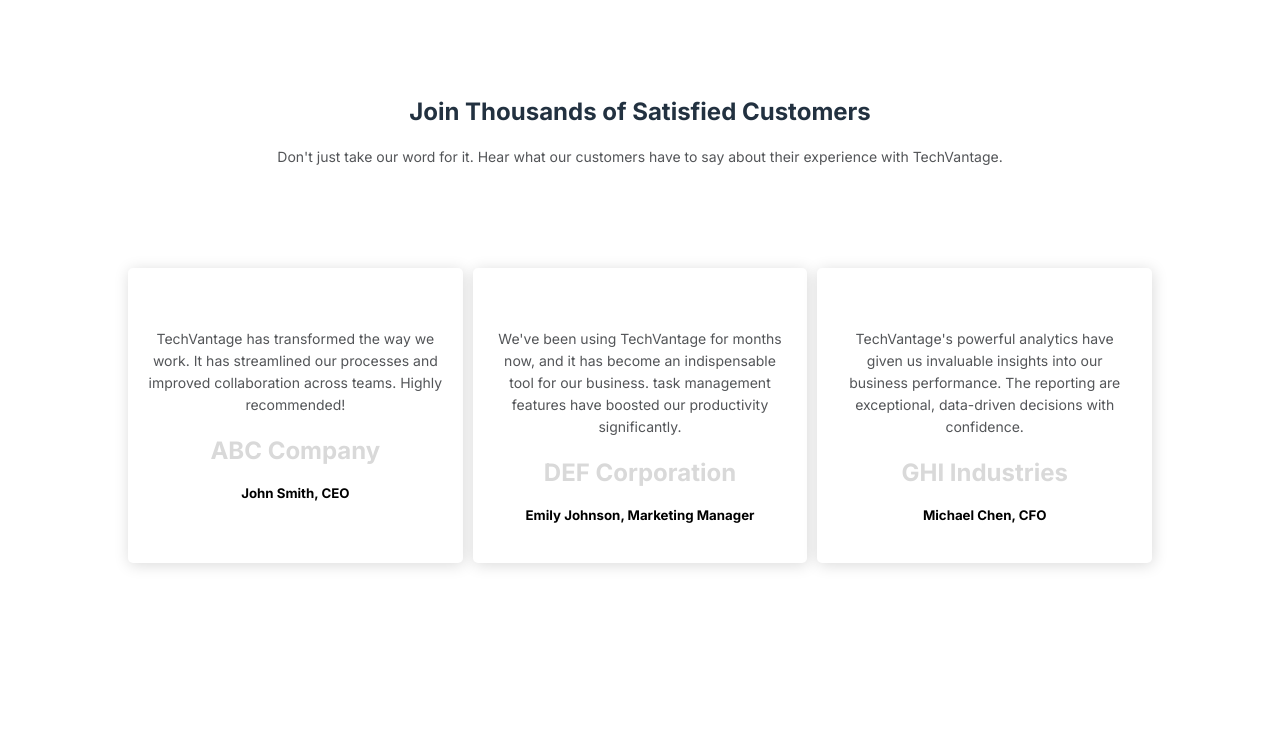
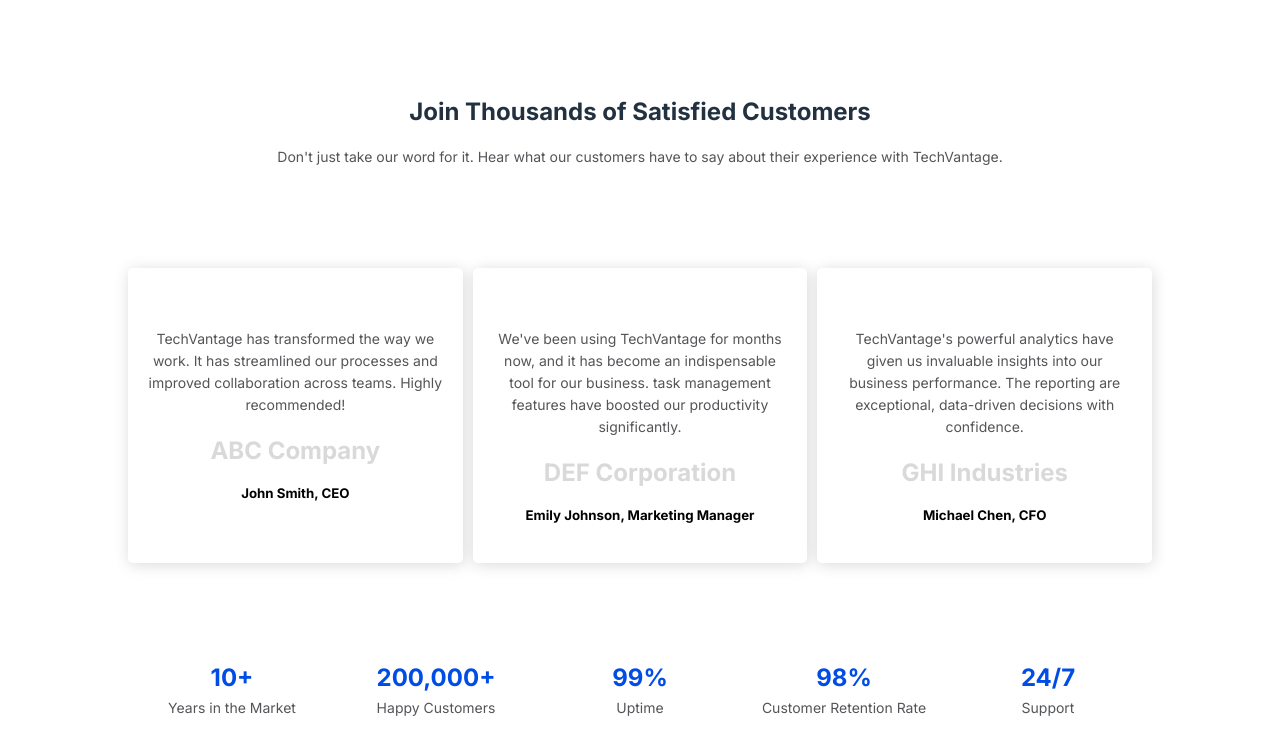
Before and after one commit to MD-Moniruzzaman-Arafat/TechVantage, a plain HTML site: page index.html in a window 1280 px wide. Shown: the part 2771-3525 px from the top of the page. Before the commit the page ends 3434 px from the top, so only its background shows below. Drawn offline with Linux system fonts and the light colour scheme.

Commit message:
rating section

```diff
--- a/index.html
+++ b/index.html
@@ -211,6 +211,31 @@
                   </div>
             </section>
 
+            <section id="rating-section">
+                  <div id="rating-container">
+                        <div class="rating-card">
+                              <h1>10+</h1>
+                              <p>Years in the Market</p>
+                        </div>
+                        <div class="rating-card">
+                              <h1>200,000+</h1>
+                              <p>Happy Customers</p>
+                        </div>
+                        <div class="rating-card">
+                              <h1>99%</h1>
+                              <p>Uptime</p>
+                        </div>
+                        <div class="rating-card">
+                              <h1>98%</h1>
+                              <p>Customer Retention Rate</p>
+                        </div>
+                        <div class="rating-card">
+                              <h1>24/7</h1>
+                              <p>Support</p>
+                        </div>
+                  </div>
+            </section>
+
 
       </main>
 
--- a/style.css
+++ b/style.css
@@ -282,3 +282,29 @@ main {
       color: #D9D9D9;
       margin: 20px 0;
 }
+
+/* rating section */
+#rating-container {
+      display: flex;
+      margin: 100px 0;
+      justify-content: space-evenly;
+}
+
+.rating-card {
+      text-align: center;
+      width: 200px;
+}
+
+.rating-card h1 {
+      color: #004CE6;
+}
+
+.rating-card p {
+      color: #535558;
+      line-height: 22px;
+      font-size: 14px;
+      font-style: normal;
+      font-weight: 400;
+      line-height: 22px;
+      margin: 5px 0;
+}
```
